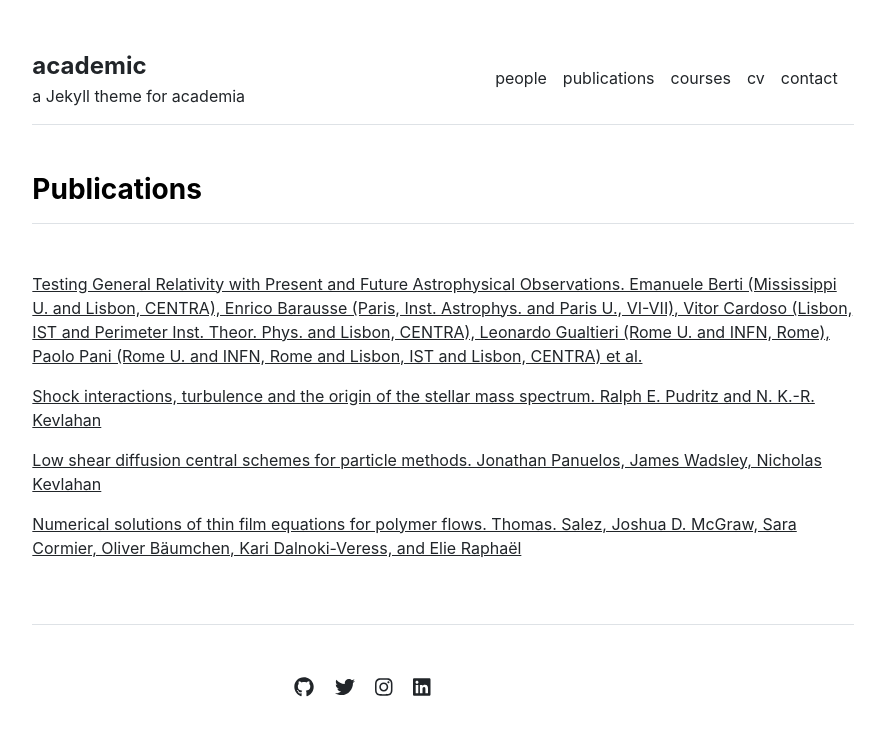
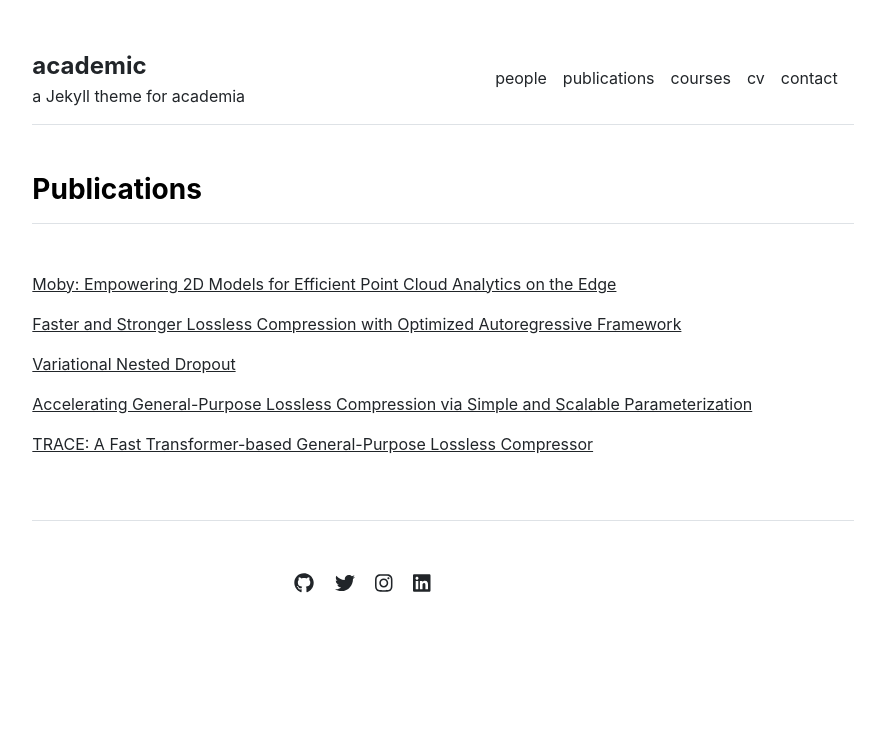
Before and after one commit to mynotwo/academic, a Jekyll site: the page built from publications.md, in a window 1280 px wide. Shown: the top 736 px of the page, without its empty margins (197-1082 px from the left). Built offline with Jekyll 4.4.1, drawn with Linux system fonts in a browser that asks for light colours.

Commit message:
Update publications.yml

```diff
--- a/_data/publications.yml
+++ b/_data/publications.yml
@@ -4,7 +4,8 @@ featured:
 - {name: 'Low shear diffusion central schemes for particle methods. Jonathan Panuelos, James Wadsley, Nicholas Kevlahan', url: 'http://ms.mcmaster.ca/kevla/pdf/articles/jcp_v414.pdf'}
 
 index:
-- {name: 'Testing General Relativity with Present and Future Astrophysical Observations. Emanuele Berti (Mississippi U. and Lisbon, CENTRA), Enrico Barausse (Paris, Inst. Astrophys. and Paris U., VI-VII), Vitor Cardoso (Lisbon, IST and Perimeter Inst. Theor. Phys. and Lisbon, CENTRA), Leonardo Gualtieri (Rome U. and INFN, Rome), Paolo Pani (Rome U. and INFN, Rome and Lisbon, IST and Lisbon, CENTRA) et al.', url: '/publications/1501.07274.pdf'}
-- {name: 'Shock interactions, turbulence and the origin of the stellar mass spectrum. Ralph E. Pudritz and N. K.-R. Kevlahan', url: 'http://ms.mcmaster.ca/kevla/pdf/articles/PhilTransRSoc_2013.pdf'}
-- {name: 'Low shear diffusion central schemes for particle methods. Jonathan Panuelos, James Wadsley, Nicholas Kevlahan', url: 'http://ms.mcmaster.ca/kevla/pdf/articles/jcp_v414.pdf'}
-- {name: 'Numerical solutions of thin film equations for polymer flows. Thomas. Salez, Joshua D. McGraw, Sara Cormier, Oliver Bäumchen, Kari Dalnoki-Veress, and Elie Raphaël', url: 'https://static1.squarespace.com/static/5684891d7086d74497aeb71f/t/56ec510d2fe1319543ab6d6f/1458327821946/10.1140-epje-i2012-12114-x.pdf'}
+- {name: 'Moby: Empowering 2D Models for Efficient Point Cloud Analytics on the Edge', url: 'https://arxiv.org/pdf/2302.09221.pdf', author: 'Jingzong Li, Yik Hong Cai, Libin Liu, <u>Yu Mao</u>, Chun Jason Xue, Hong Xu', venue: 'ACM International Conference on Multimedia (<b>MM</b>), Ottawa, 2023', slide: ''}
+- {name: 'Faster and Stronger Lossless Compression with Optimized Autoregressive Framework', url: 'share/pac-dac23.pdf', author: '<u>Yu Mao</u>, Jingzong Li, Yufei Cui, Chun Jason Xue', venue: 'ACM/IEEE Design Automation Conference (<b>DAC</b>), San Francisco, 2023', slide: 'share/slides/pac-dac23-slide.pdf'}
+- {name: 'Variational Nested Dropout', url: 'https://ieeexplore.ieee.org/document/10049079/', author: 'Yufei Cui, <u>Yu Mao</u>, Ziquan Liu, Qiao Li, Antoni Bert Chan, Xue Liu, Tei-Wei Kuo, Chun Jason Xue', venue: 'IEEE Transactions on Pattern Analysis and Machine Intelligence (<b>TPAMI</b>)', slide: ''}
+- {name: 'Accelerating General-Purpose Lossless Compression via Simple and Scalable Parameterization', url: 'share/oreo-mm23.pdf', author: '<u>Yu Mao</u>, Yufei Cui, Tei-Wei Kuo, Chun Jason Xue', venue: 'ACM International Conference on Multimedia (<b>MM</b>), Lisbon, 2022', slide: ''}
+- {name: 'TRACE: A Fast Transformer-based General-Purpose Lossless Compressor', url: 'share/trace-www22.pdf', author: '<u>Yu Mao</u>, Yufei Cui, Tei-Wei Kuo, Chun Jason Xue', venue: 'ACM Web Conference (<b>WWW</b>), Lyon, 2022', slide: ''}
```
